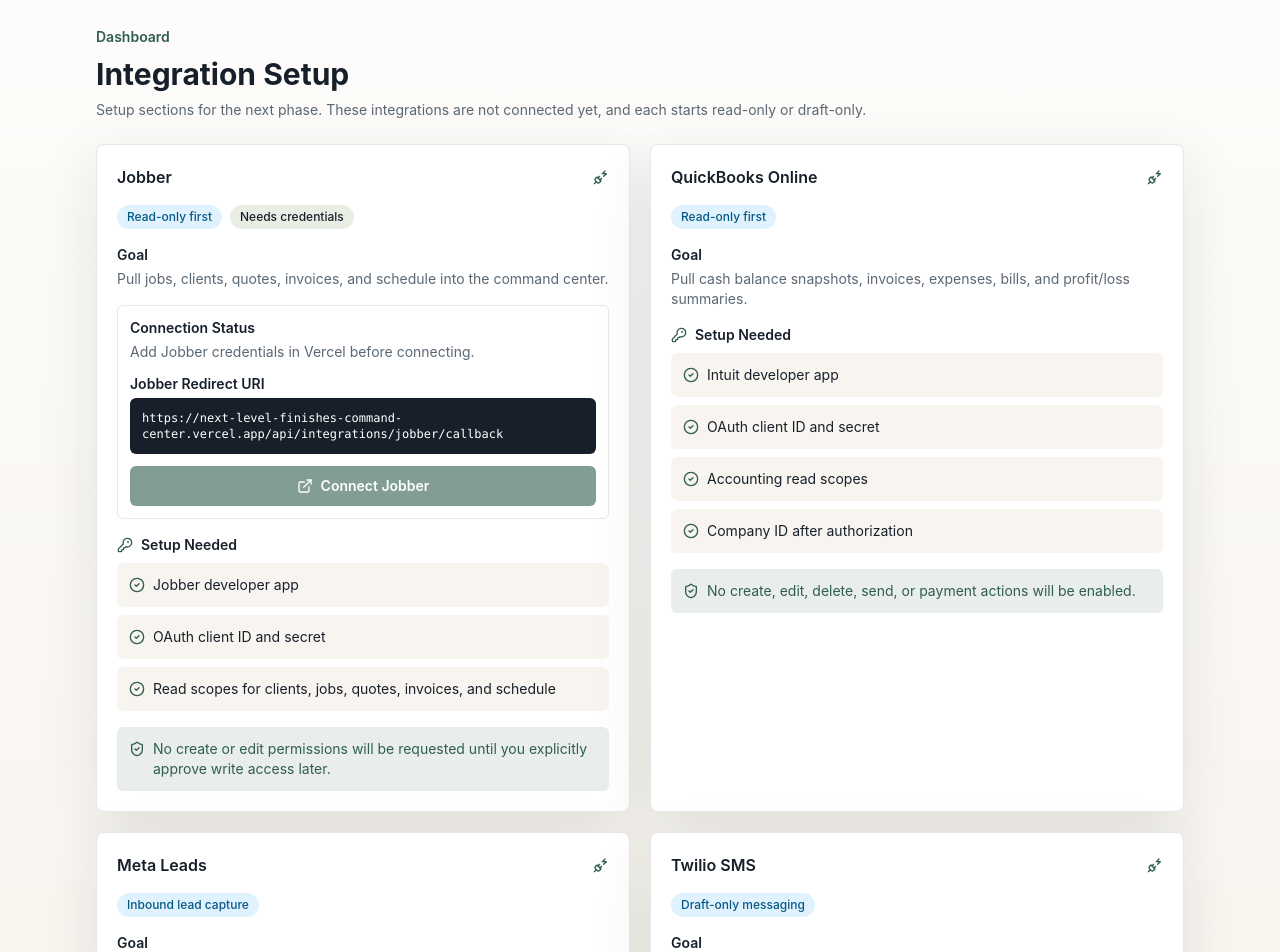
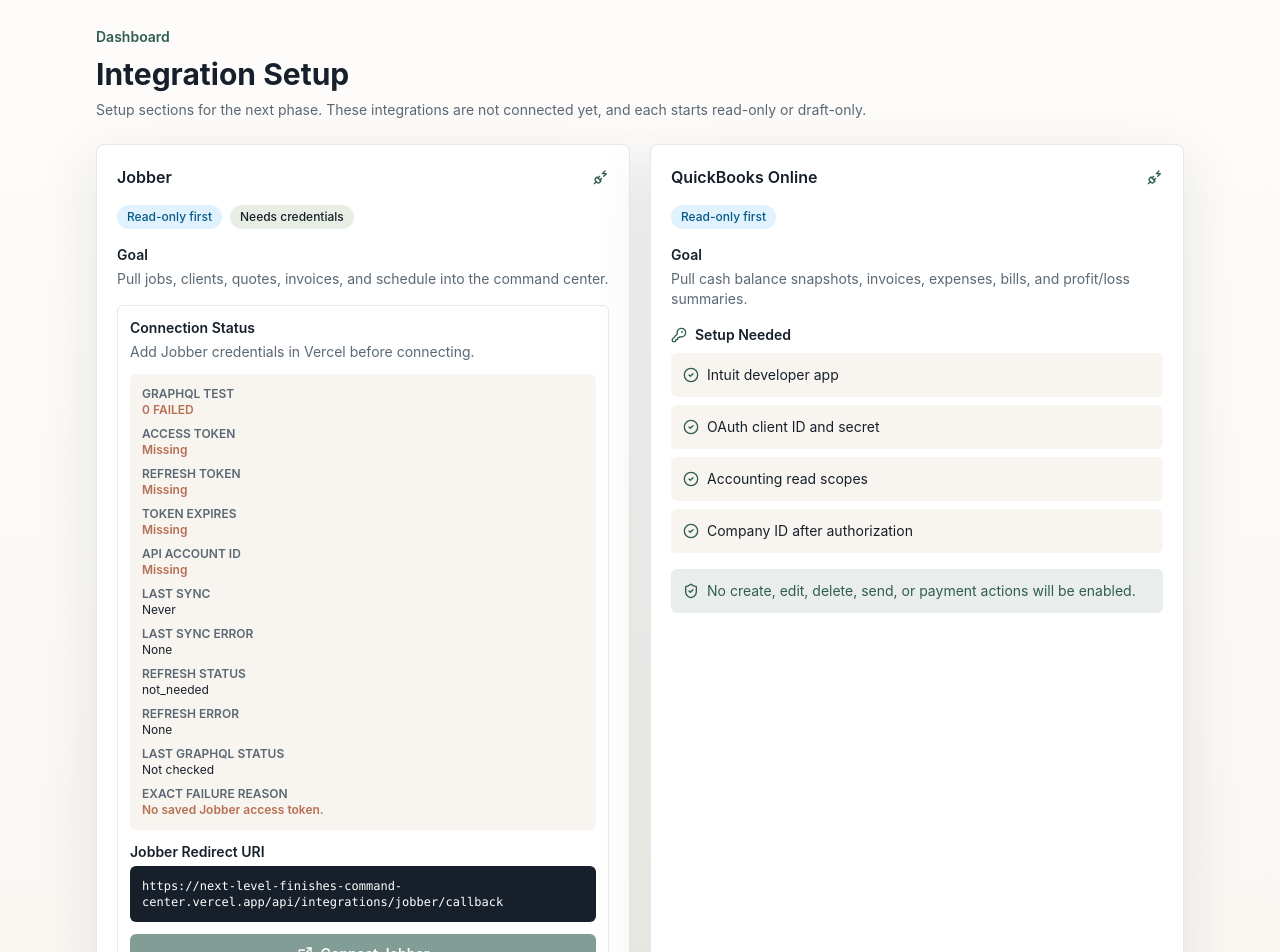
Before and after one commit to gwcph4q4fd-art/next-level-finishes-command-center, a Next.js app: page /integrations in a window 1280 px wide. Shown: the top 952 px of the page. Built offline with nearby package versions, Linux system fonts and the light colour scheme; no server answers; the database is empty.

Commit message:
Show Jobber diagnostics on integrations page

```diff
--- a/app/integrations/page.tsx
+++ b/app/integrations/page.tsx
@@ -39,10 +39,25 @@
   const [jobberStatus, setJobberStatus] = useState<{
     connected: boolean;
     configured: boolean;
+    apiHealthy?: boolean;
+    hasAccessToken?: boolean;
+    hasRefreshToken?: boolean;
+    expiresAt?: string | null;
+    lastSyncAt?: string | null;
+    lastSyncError?: string | null;
+    refreshStatus?: string | null;
+    lastRefreshError?: string | null;
+    lastGraphqlStatus?: string | null;
     accountName?: string;
     accountId?: string;
     connectedAt?: string;
     redirectUri?: string;
+    sampleGraphql?: {
+      ok: boolean;
+      status: number;
+      version?: string | null;
+      body?: string;
+    };
   } | null>(null);
 
   useEffect(() => {
@@ -68,7 +83,8 @@
             <div className="grid gap-4">
               <div className="flex flex-wrap items-center gap-2">
                 <Badge tone="blue">{integration.mode}</Badge>
-                {integration.name === "Jobber" && jobberStatus?.connected ? <Badge tone="green">Connected</Badge> : null}
+                {integration.name === "Jobber" && jobberStatus?.connected ? <Badge tone="green">API connected</Badge> : null}
+                {integration.name === "Jobber" && jobberStatus && !jobberStatus.connected && jobberStatus.hasAccessToken ? <Badge tone="red">API failing</Badge> : null}
                 {integration.name === "Jobber" && jobberStatus && !jobberStatus.configured ? <Badge tone="yellow">Needs credentials</Badge> : null}
               </div>
               <div>
@@ -110,10 +126,25 @@
   status: {
     connected: boolean;
     configured: boolean;
+    apiHealthy?: boolean;
+    hasAccessToken?: boolean;
+    hasRefreshToken?: boolean;
+    expiresAt?: string | null;
+    lastSyncAt?: string | null;
+    lastSyncError?: string | null;
+    refreshStatus?: string | null;
+    lastRefreshError?: string | null;
+    lastGraphqlStatus?: string | null;
     accountName?: string;
     accountId?: string;
     connectedAt?: string;
     redirectUri?: string;
+    sampleGraphql?: {
+      ok: boolean;
+      status: number;
+      version?: string | null;
+      body?: string;
+    };
   } | null;
 }) {
   return (
@@ -124,12 +155,39 @@
           {!status
             ? "Checking Jobber setup..."
             : status.connected
-              ? `Connected to ${status.accountName || "Jobber"}`
+              ? `API verified for ${status.accountName || "Jobber"}`
               : status.configured
-                ? "Ready to authorize with Jobber."
+                ? status.hasAccessToken
+                  ? "Jobber has saved tokens, but the API test is failing."
+                  : "Ready to authorize with Jobber."
                 : "Add Jobber credentials in Vercel before connecting."}
         </p>
       </div>
+
+      {status ? (
+        <div className="grid gap-2 rounded-md bg-primer/60 p-3 text-xs text-steel">
+          <Diag label="GraphQL test" value={status.sampleGraphql ? `${status.sampleGraphql.status} ${status.sampleGraphql.ok ? "OK" : "FAILED"}` : "Not checked"} bad={!status.sampleGraphql?.ok} />
+          <Diag label="Access token" value={status.hasAccessToken ? "Saved" : "Missing"} bad={!status.hasAccessToken} />
+          <Diag label="Refresh token" value={status.hasRefreshToken ? "Saved" : "Missing"} bad={!status.hasRefreshToken} />
+          <Diag label="Token expires" value={status.expiresAt ? new Date(status.expiresAt).toLocaleString() : "Missing"} bad={!status.expiresAt} />
+          <Diag label="API account id" value={status.accountId || "Missing"} bad={!status.accountId} />
+          <Diag label="Last sync" value={status.lastSyncAt ? new Date(status.lastSyncAt).toLocaleString() : "Never"} />
+          <Diag label="Last sync error" value={status.lastSyncError || "None"} bad={Boolean(status.lastSyncError)} />
+          <Diag label="Refresh status" value={status.refreshStatus || "Not checked"} bad={status.refreshStatus === "failed" || status.refreshStatus === "missing_refresh_token"} />
+          <Diag label="Refresh error" value={status.lastRefreshError || "None"} bad={Boolean(status.lastRefreshError)} />
+          <Diag label="Last GraphQL status" value={status.lastGraphqlStatus || "Not checked"} bad={status.lastGraphqlStatus?.includes("401")} />
+          {!status.sampleGraphql?.ok ? (
+            <div>
+              <p className="font-semibold uppercase text-steel">Exact failure reason</p>
+              <p className="break-words font-semibold text-clay">
+                {status.sampleGraphql?.status === 401
+                  ? `Jobber returned 401. ${status.sampleGraphql.body || "No response body returned."}`
+                  : status.sampleGraphql?.body || "GraphQL test has not succeeded yet."}
+              </p>
+            </div>
+          ) : null}
+        </div>
+      ) : null}
 
       {status?.redirectUri ? (
         <div>
@@ -145,11 +203,20 @@
       <a
         className="inline-flex min-h-10 items-center justify-center gap-2 rounded-md bg-pine px-4 py-2 text-sm font-semibold text-white transition hover:bg-pine/90 aria-disabled:pointer-events-none aria-disabled:opacity-60"
         href="/api/integrations/jobber/connect"
-        aria-disabled={!status?.configured || status?.connected}
+        aria-disabled={!status?.configured}
       >
         <ExternalLink className="h-4 w-4" />
-        {status?.connected ? "Jobber Connected" : "Connect Jobber"}
+        {status?.hasAccessToken ? "Reauthorize Jobber" : "Connect Jobber"}
       </a>
     </div>
   );
 }
+
+function Diag({ label, value, bad = false }: { label: string; value: string; bad?: boolean }) {
+  return (
+    <div>
+      <p className="font-semibold uppercase text-steel">{label}</p>
+      <p className={bad ? "break-words font-semibold text-clay" : "break-words text-ink"}>{value}</p>
+    </div>
+  );
+}
```
